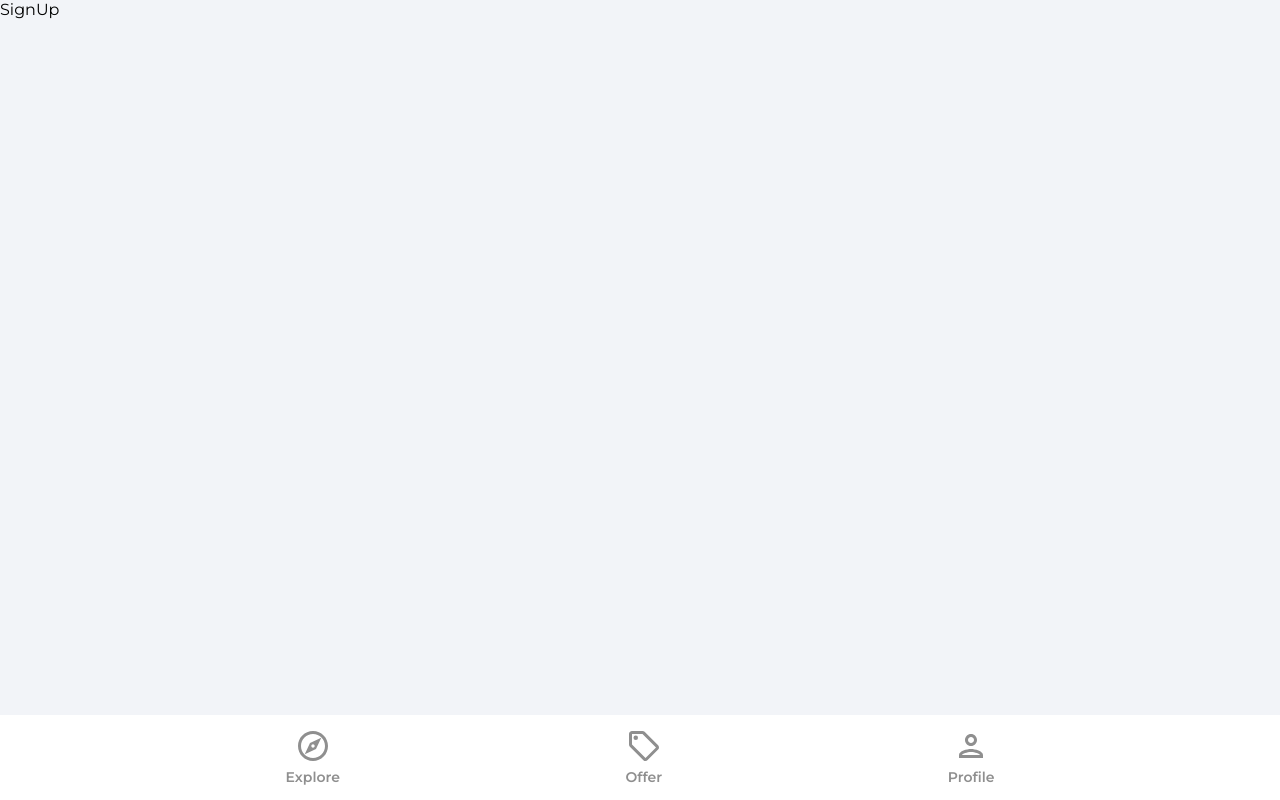
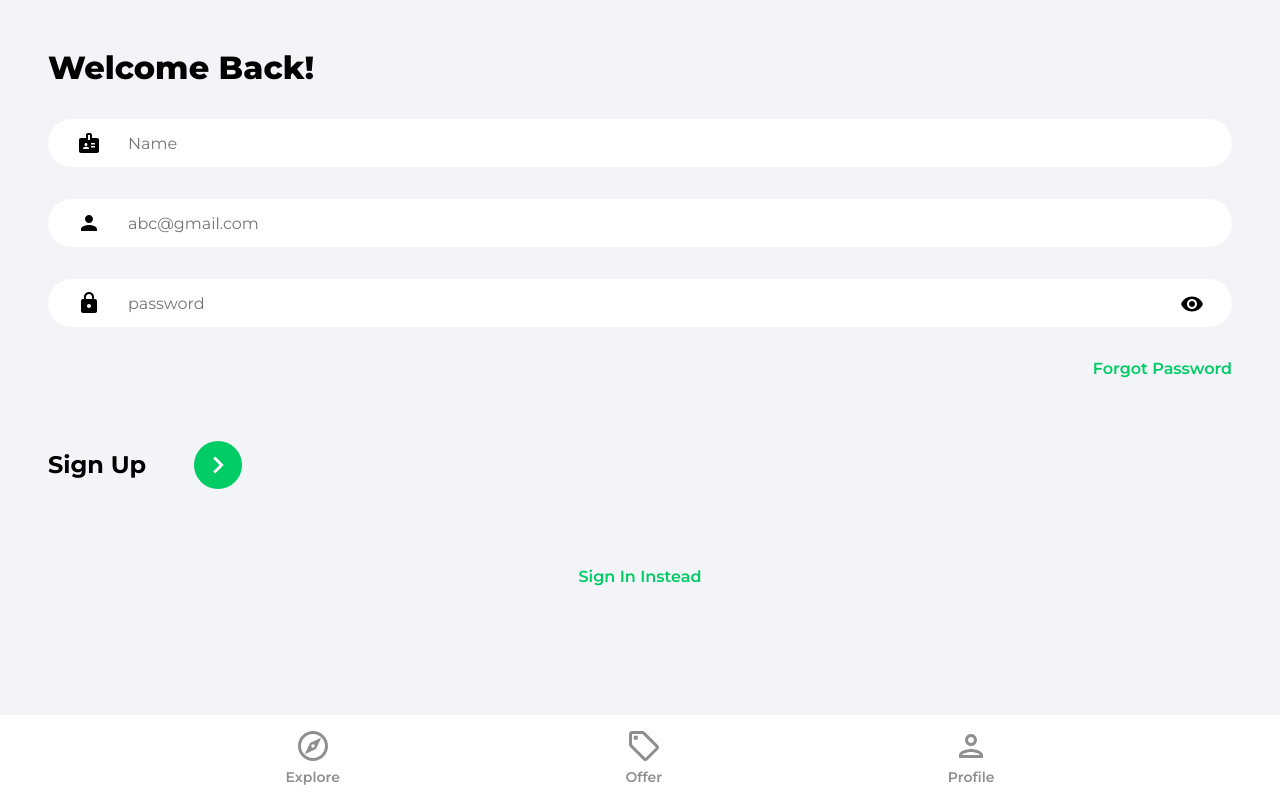
Before and after one commit to anna0625/recipe-andrea, a React (Create React App) app: page /sign-up in a window 1280 px wide. Built offline with nearby package versions, Linux system fonts and the light colour scheme; no server answers.

Commit message:
signin and signup

```diff
--- a/src/App.js
+++ b/src/App.js
@@ -14,7 +14,7 @@ function App() {
         <Routes>
           <Route path="/" element={<Explore />}></Route>
           <Route path="/offer" element={<Offer />}></Route>
-          <Route path="/profile" element={<SignIn />}></Route>
+          <Route path="/profile" element={<Profile />}></Route>
           <Route path="/sign-in" element={<SignIn />}></Route>
           <Route path="/sign-up" element={<SignUp />}></Route>
           <Route path="/forgotpassword" element={<ForgotPassword />}></Route>
--- a/src/pages/SignIn.jsx
+++ b/src/pages/SignIn.jsx
@@ -1,5 +1,99 @@
-import React from "react";
+import React, { useState } from "react";
+import { Link, useNavigate } from "react-router-dom";
+import { getAuth, signInWithEmailAndPassword } from "firebase/auth";
+import { ReactComponent as ArrowRightIcon } from "../assets/svg/keyboardArrowRightIcon.svg";
+import visibilityIcon from "../assets/svg/visibilityIcon.svg";
 
 export default function SignIn() {
-  return <div>SignIn</div>;
+  const [showPassword, setShowPassword] = useState(false);
+  const [formData, setFormData] = useState({
+    email: "",
+    password: "",
+  });
+  const { email, password } = formData;
+
+  const navigate = useNavigate();
+
+  const onChangeInput = (e) => {
+    setFormData((prevState) => ({
+      ...prevState,
+      [e.target.id]: e.target.value,
+    }));
+  };
+
+  const onSubmitInput = async (e) => {
+    e.preventDefault();
+
+    try {
+      const auth = getAuth();
+
+      const userCredential = await signInWithEmailAndPassword(
+        auth,
+        email,
+        password
+      );
+
+      if (userCredential.user) {
+        navigate("/");
+      }
+    } catch (error) {
+      console.log(error);
+    }
+  };
+
+  return (
+    <>
+      <div className="pageContainer">
+        <header>
+          <p className="pageHeader">Welcome Back!</p>
+        </header>
+
+        <form onSubmit={onSubmitInput}>
+          <input
+            type="email"
+            className="emailInput"
+            placeholder="abc@gmail.com"
+            id="email"
+            value={email}
+            onChange={onChangeInput}
+          />
+
+          <div className="passwordInputDiv">
+            <input
+              type={showPassword ? "text" : "password"}
+              className="passwordInput"
+              placeholder="password"
+              id="password"
+              value={password}
+              onChange={onChangeInput}
+            />
+
+            <img
+              src={visibilityIcon}
+              alt="show password"
+              className="showPassword"
+              onClick={() => setShowPassword((prevState) => !prevState)}
+            />
+          </div>
+
+          <Link to="/forgot-password" className="forgotPasswordLink">
+            Forgot Password
+          </Link>
+
+          <div className="signInBar">
+            <p className="signInText">Sign In</p>
+            <button className="signInButton">
+              <ArrowRightIcon fill="#ffffff" width="34px" height="34px" />
+            </button>
+          </div>
+        </form>
+
+        {/* {Google Oauth} */}
+
+        <Link to="/sign-up" className="registerLink">
+          Sign Up Instead
+        </Link>
+      </div>
+    </>
+  );
 }
--- a/src/pages/SignUp.jsx
+++ b/src/pages/SignUp.jsx
@@ -1,5 +1,124 @@
-import React from "react";
+import React, { useState } from "react";
+import { Link, useNavigate } from "react-router-dom";
+import {
+  getAuth,
+  createUserWithEmailAndPassword,
+  updateProfile,
+} from "firebase/auth";
+import { setDoc, doc, serverTimestamp } from "firebase/firestore";
+import { db } from "../firebase.config";
+import { ReactComponent as ArrowRightIcon } from "../assets/svg/keyboardArrowRightIcon.svg";
+import visibilityIcon from "../assets/svg/visibilityIcon.svg";
 
 export default function SignUp() {
-  return <div>SignUp</div>;
+  const [showPassword, setShowPassword] = useState(false);
+  const [formData, setFormData] = useState({
+    name: "",
+    email: "",
+    password: "",
+  });
+  const { name, email, password } = formData;
+
+  const navigate = useNavigate();
+
+  const onChangeInput = (e) => {
+    setFormData((prevState) => ({
+      ...prevState,
+      [e.target.id]: e.target.value,
+    }));
+  };
+
+  const onSubmitInput = async (e) => {
+    e.preventDefault();
+
+    try {
+      const auth = getAuth();
+
+      const userCredential = await createUserWithEmailAndPassword(
+        auth,
+        email,
+        password
+      );
+
+      const user = userCredential.user;
+
+      updateProfile(auth.currentUser, {
+        displayName: name,
+      });
+
+      const formDataCopy = { ...formData };
+      delete formDataCopy.password;
+      formDataCopy.timestamp = serverTimestamp();
+
+      await setDoc(doc(db, "users", user.uid), formDataCopy);
+
+      navigate("/");
+    } catch (error) {
+      console.log(error);
+    }
+  };
+  return (
+    <>
+      <div className="pageContainer">
+        <header>
+          <p className="pageHeader">Welcome Back!</p>
+        </header>
+
+        <form onSubmit={onSubmitInput}>
+          <input
+            type="text"
+            className="nameInput"
+            placeholder="Name"
+            id="name"
+            value={name}
+            onChange={onChangeInput}
+          />
+
+          <input
+            type="email"
+            className="emailInput"
+            placeholder="abc@gmail.com"
+            id="email"
+            value={email}
+            onChange={onChangeInput}
+          />
+
+          <div className="passwordInputDiv">
+            <input
+              type={showPassword ? "text" : "password"}
+              className="passwordInput"
+              placeholder="password"
+              id="password"
+              value={password}
+              onChange={onChangeInput}
+            />
+
+            <img
+              src={visibilityIcon}
+              alt="show password"
+              className="showPassword"
+              onClick={() => setShowPassword((prevState) => !prevState)}
+            />
+          </div>
+
+          <Link to="/forgot-password" className="forgotPasswordLink">
+            Forgot Password
+          </Link>
+
+          <div className="signUpBar">
+            <p className="signUpText">Sign Up</p>
+            <button className="signUpButton">
+              <ArrowRightIcon fill="#ffffff" width="34px" height="34px" />
+            </button>
+          </div>
+        </form>
+
+        {/* {Google Oauth} */}
+
+        <Link to="/sign-in" className="registerLink">
+          Sign In Instead
+        </Link>
+      </div>
+    </>
+  );
 }
```
